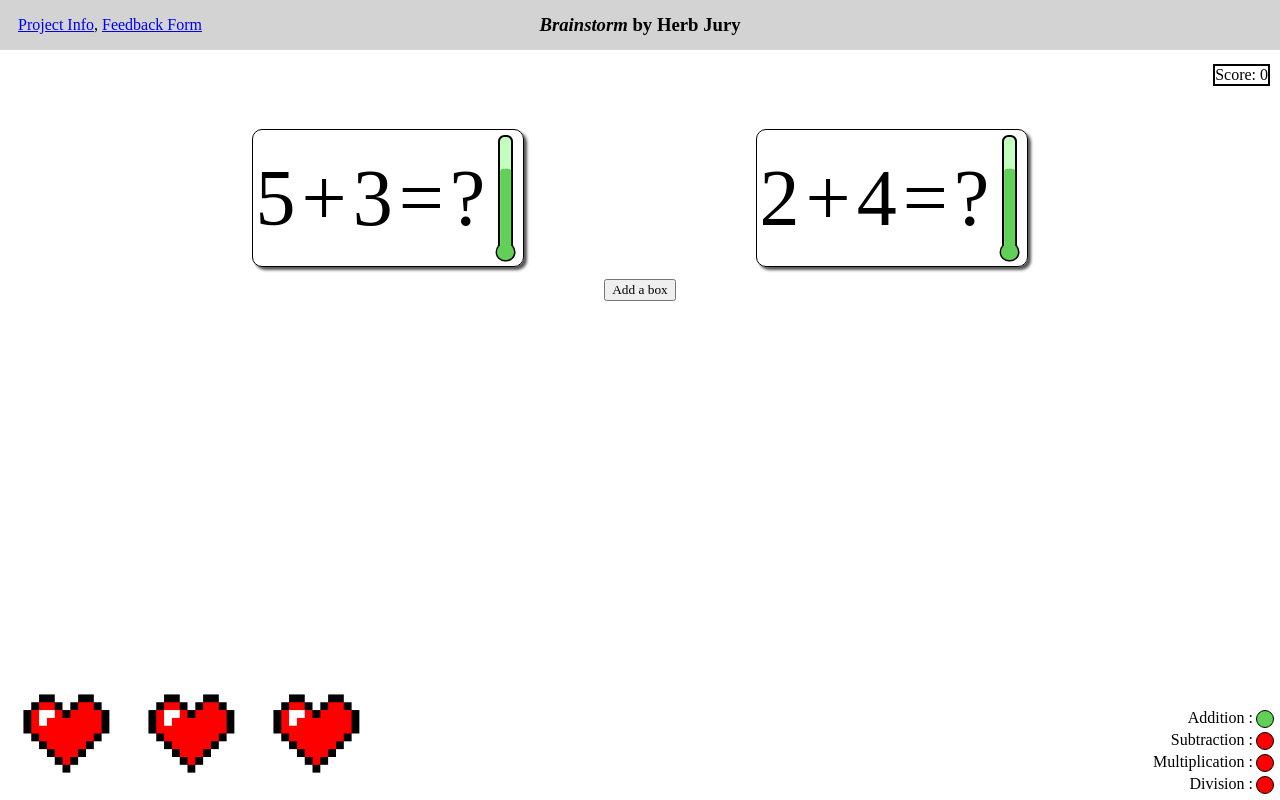
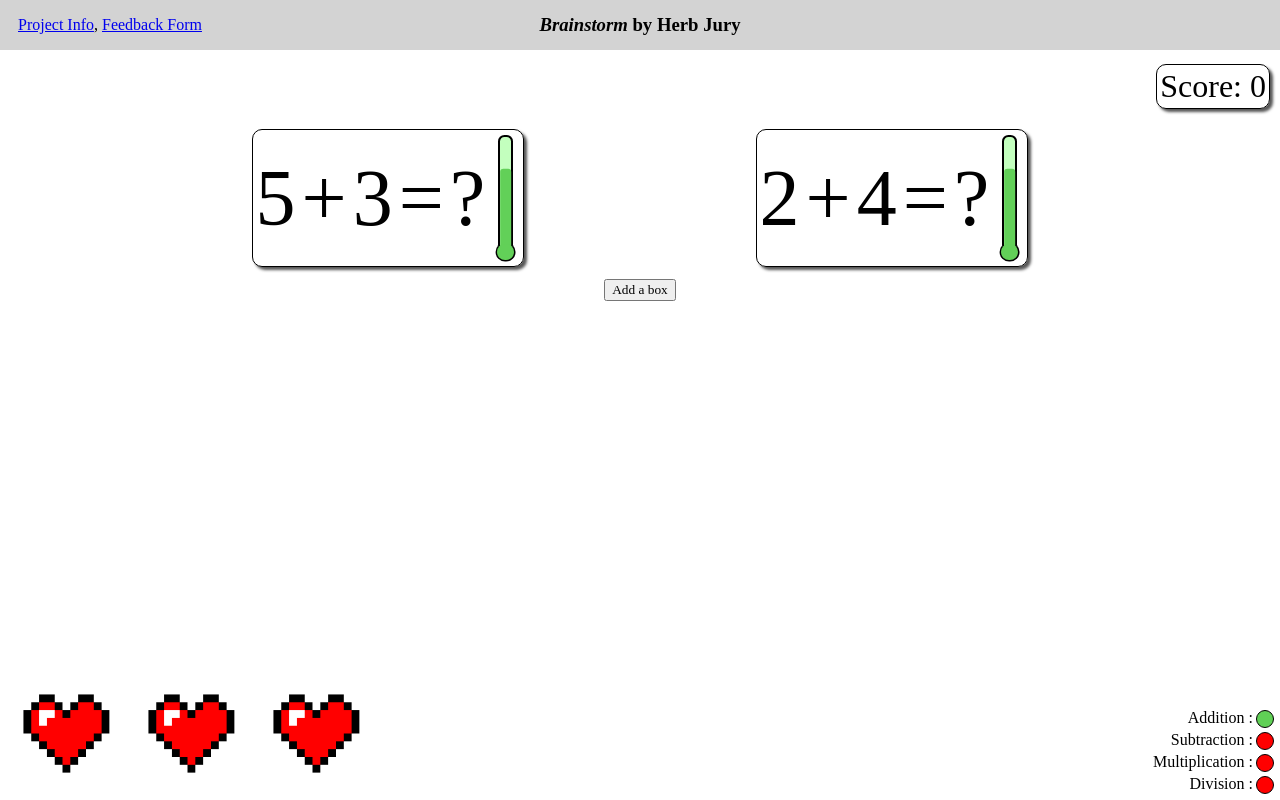
Before and after one commit to MrMugwump/BrainstormComp225, a Next.js app: page / in a window 1280 px wide. Both pictures are taken after a click on the button "Begin Game". Built offline with nearby package versions, Linux system fonts and the light colour scheme.

Commit message:
regex should be fixed, plus slightly nicer score

```diff
--- a/src/app/player-info-components/answerBox.tsx
+++ b/src/app/player-info-components/answerBox.tsx
@@ -11,7 +11,7 @@ export default function AnswerBox({userInput, setUserInput}:any) {
     },[userInput]);
 
     function onInput(e:any){
-        const input:string = e.target.value.replace(/^0-9\-/g, ""); //removes all text other than 0123456789 and -
+        const input:string = e.target.value.replace(/[^0-9&\-]/g, ""); //removes all text other than 0123456789 and -
         setUserInput(input);
         setWidth(input.length+'ch')
     }
@@ -20,6 +20,7 @@ export default function AnswerBox({userInput, setUserInput}:any) {
             <input
             className="AnswerBox"
             id="AnswerBox"
+            autoComplete="off"
             value={displayText}
             onChange={e=>{onInput(e)}}
             style={{width:`${width}`}}
--- a/src/app/player-info-components/scoreDisplay.tsx
+++ b/src/app/player-info-components/scoreDisplay.tsx
@@ -1,4 +1,5 @@
 import React from "react"
+import './scoreDisplayStyle.css'
 
 /*
  * Graphical text element that presents the user's score.
@@ -7,9 +8,7 @@ export function ScoreDisplay({score}:any){
     function calcScore(score:number){
     }
     return(<>
-        <div style={{
-            border: `2px solid black`
-        }}>
+        <div id="score-display">
             <p>Score: {score}</p>
         </div>
     </>)
--- /dev/null
+++ b/src/app/player-info-components/scoreDisplayStyle.css
@@ -0,0 +1,8 @@
+#score-display{
+    border: 1px solid black;
+    border-radius: 10px;
+    font-size: 2em;
+    padding: 3px;
+    box-shadow: 3px 3px 3px #000000aa;
+    margin:auto;
+}
```
